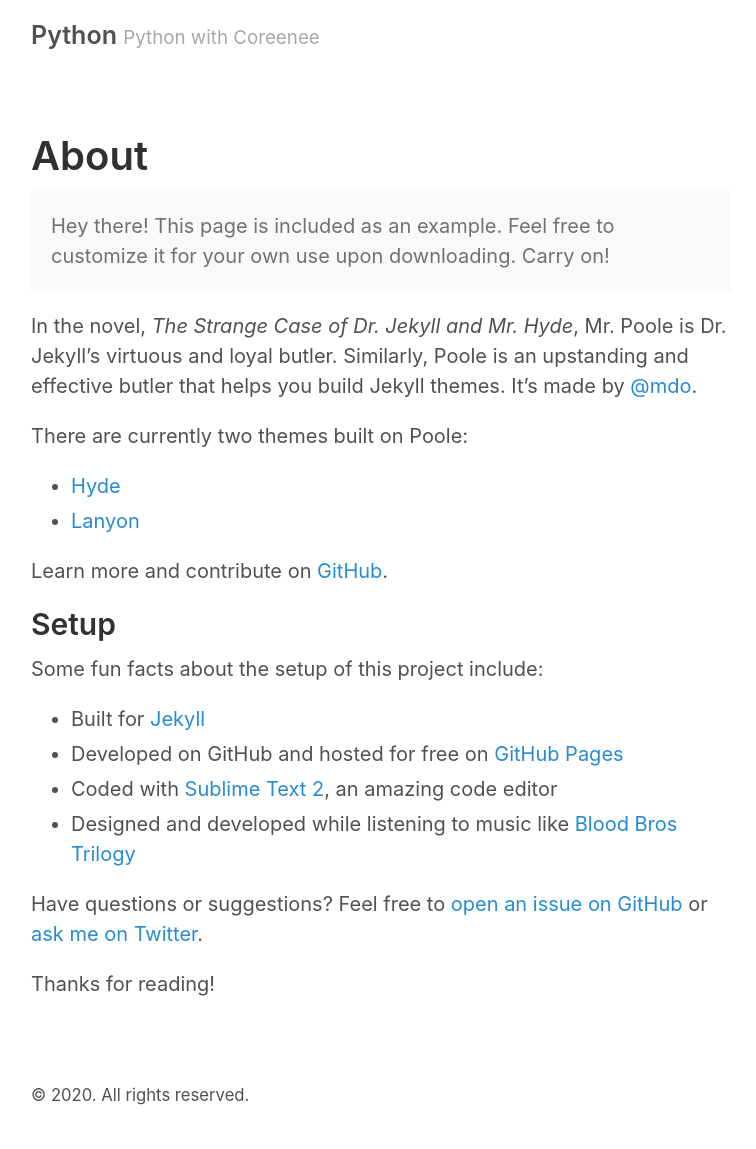
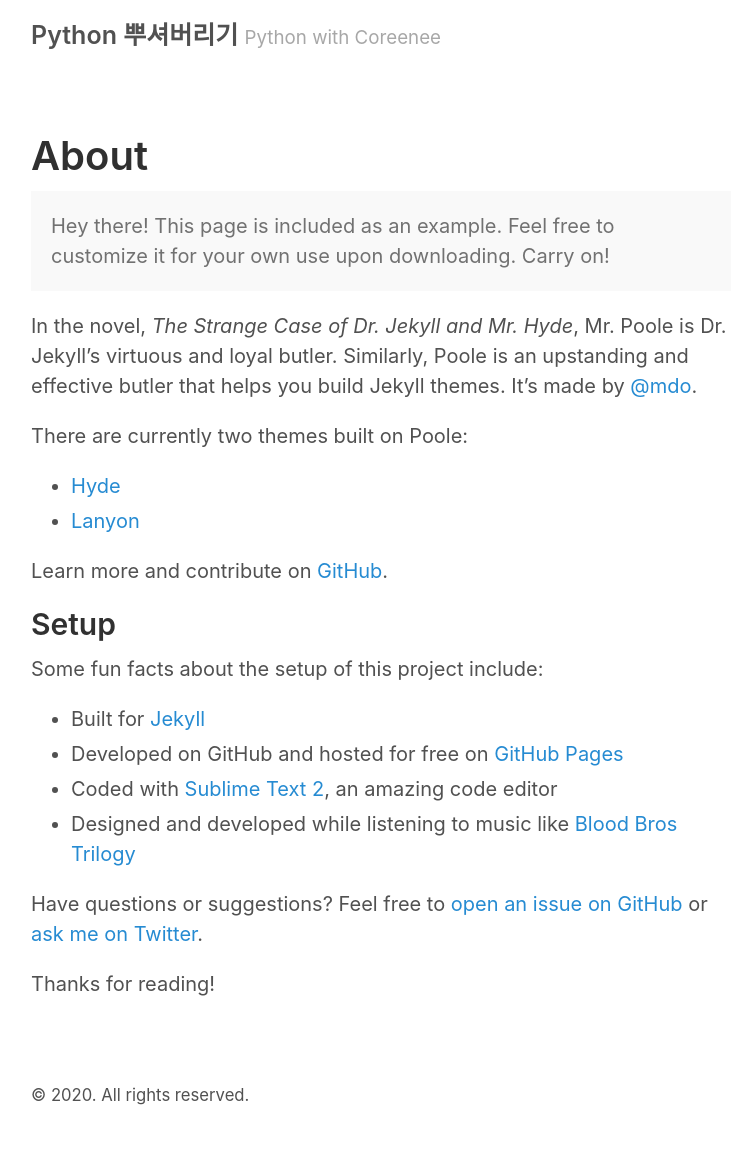
Before and after one commit to Coreenee/coreenee.github.io, a Jekyll site: the page built from about.md, in a window 1280 px wide. Shown: the whole page, without its empty margins (259-1015 px from the left). Built offline with Jekyll 4.4.1, drawn with Linux system fonts in a browser that asks for light colours.

Commit message:
Update _config.yml

```diff
--- a/_config.yml
+++ b/_config.yml
@@ -1,8 +1,8 @@
 # Setup
-title: Python
+title: Python 뿌셔버리기
 tagline: Python with Coreenee
 url: https://coreenee.github.io
-paginate: 10
+paginate: 1
 baseurl: ""
 permalink: pretty
 
```
